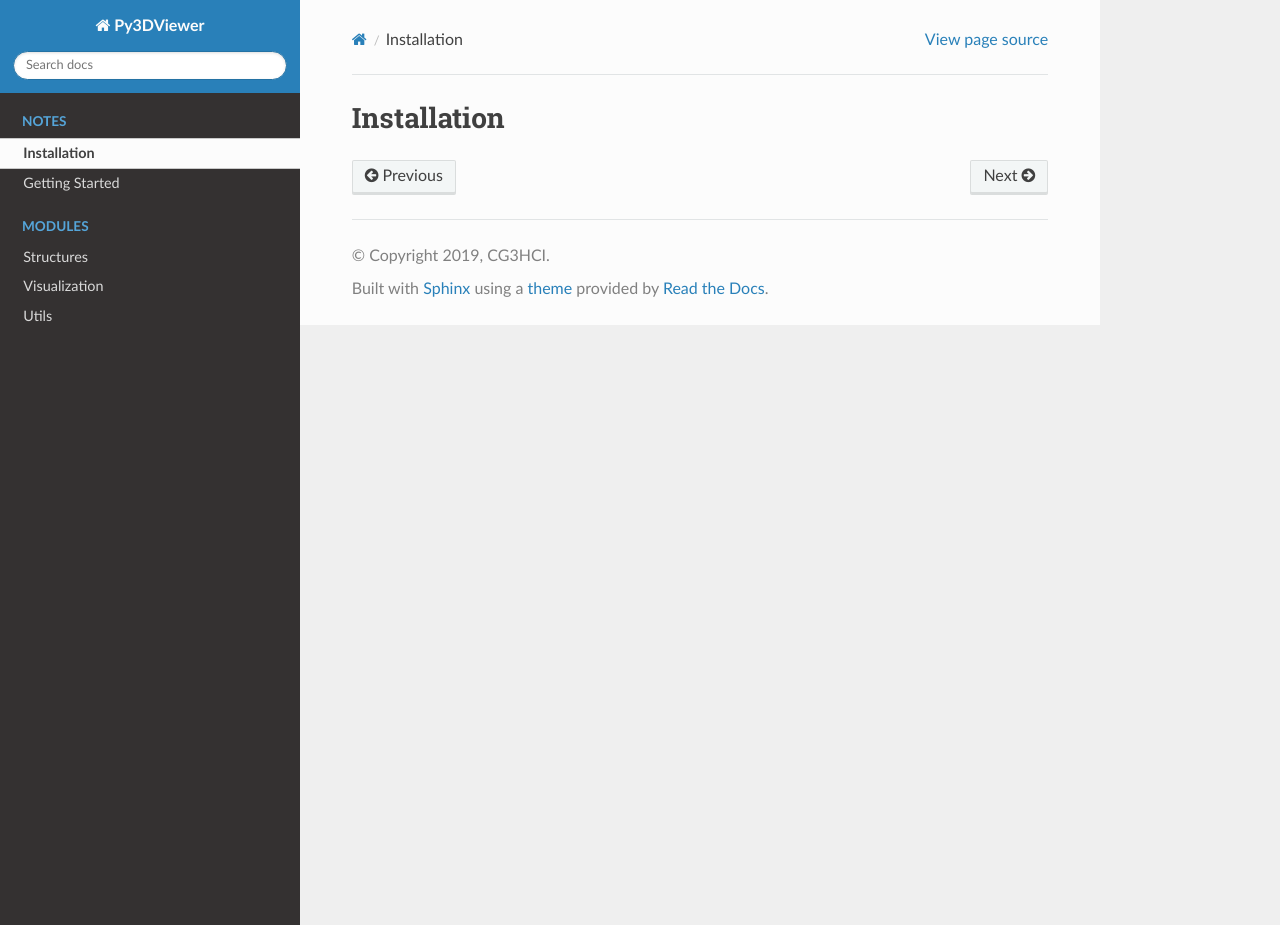
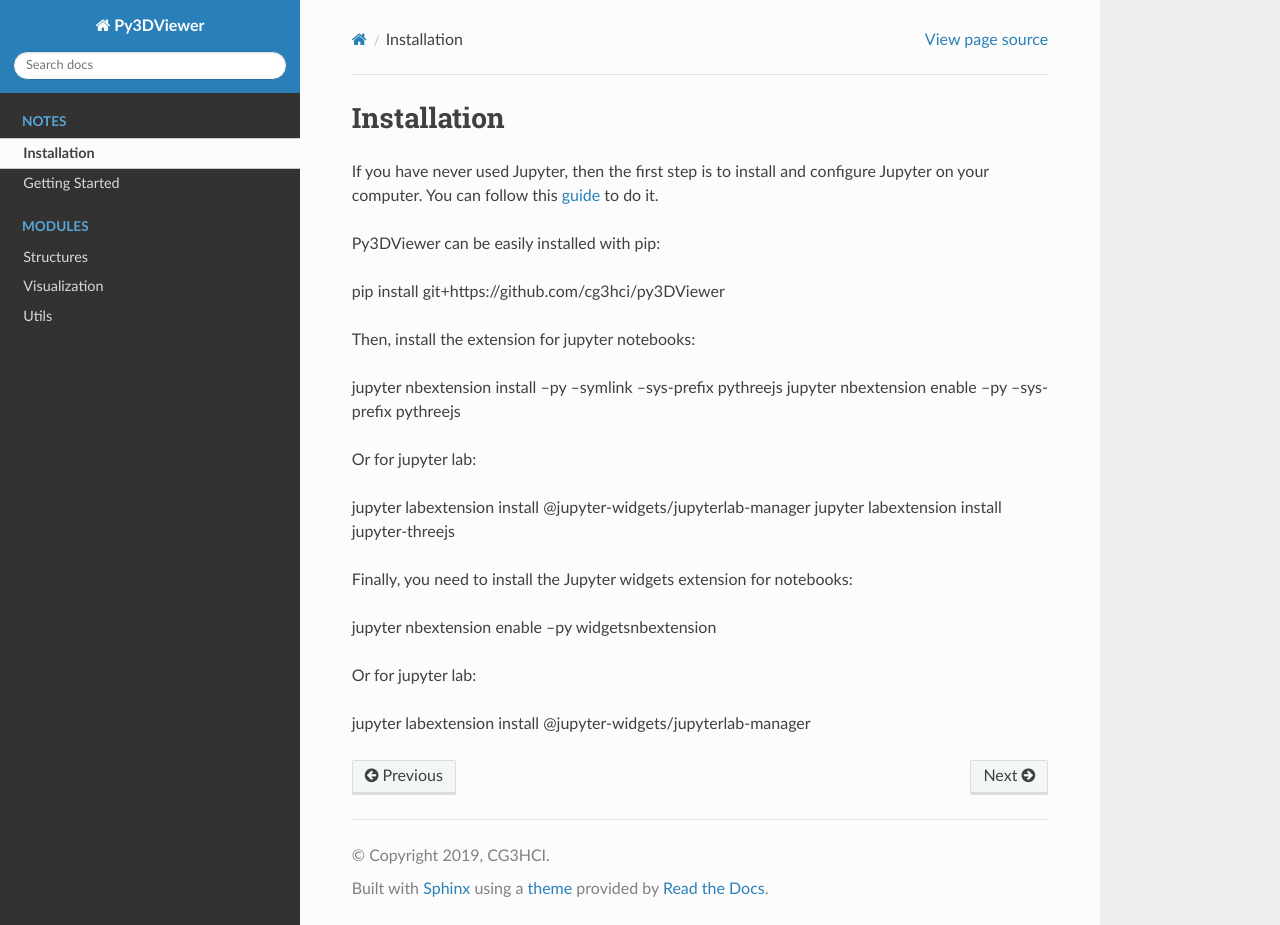
Before and after one commit to cg3hci/py3DViewer, a Sphinx documentation site: the page built from docs/source/notes/installation.rst, in a window 1280 px wide and 925 px high. Built offline with Sphinx 7.4.7 and the Read the Docs theme 2.0.0, drawn with Linux system fonts in a browser that asks for light colours.

Commit message:
added installation documentation

```diff
--- a/docs/source/notes/installation.rst
+++ b/docs/source/notes/installation.rst
@@ -1,2 +1,26 @@
 Installation
 ============
+
+If you have never used Jupyter, then the first step is to install and configure Jupyter on your computer. You can follow this `guide <https://jupyter.org/install.html>`_ to do it.
+
+Py3DViewer can be easily installed with pip::
+
+pip install git+https://github.com/cg3hci/py3DViewer
+
+Then, install the extension for jupyter notebooks::
+
+jupyter nbextension install --py --symlink --sys-prefix pythreejs
+jupyter nbextension enable --py --sys-prefix pythreejs
+
+Or for jupyter lab::
+
+jupyter labextension install @jupyter-widgets/jupyterlab-manager
+jupyter labextension install jupyter-threejs
+
+Finally, you need to install the Jupyter widgets extension for notebooks::
+
+jupyter nbextension enable --py widgetsnbextension
+
+Or for jupyter lab::
+
+jupyter labextension install @jupyter-widgets/jupyterlab-manager
```
